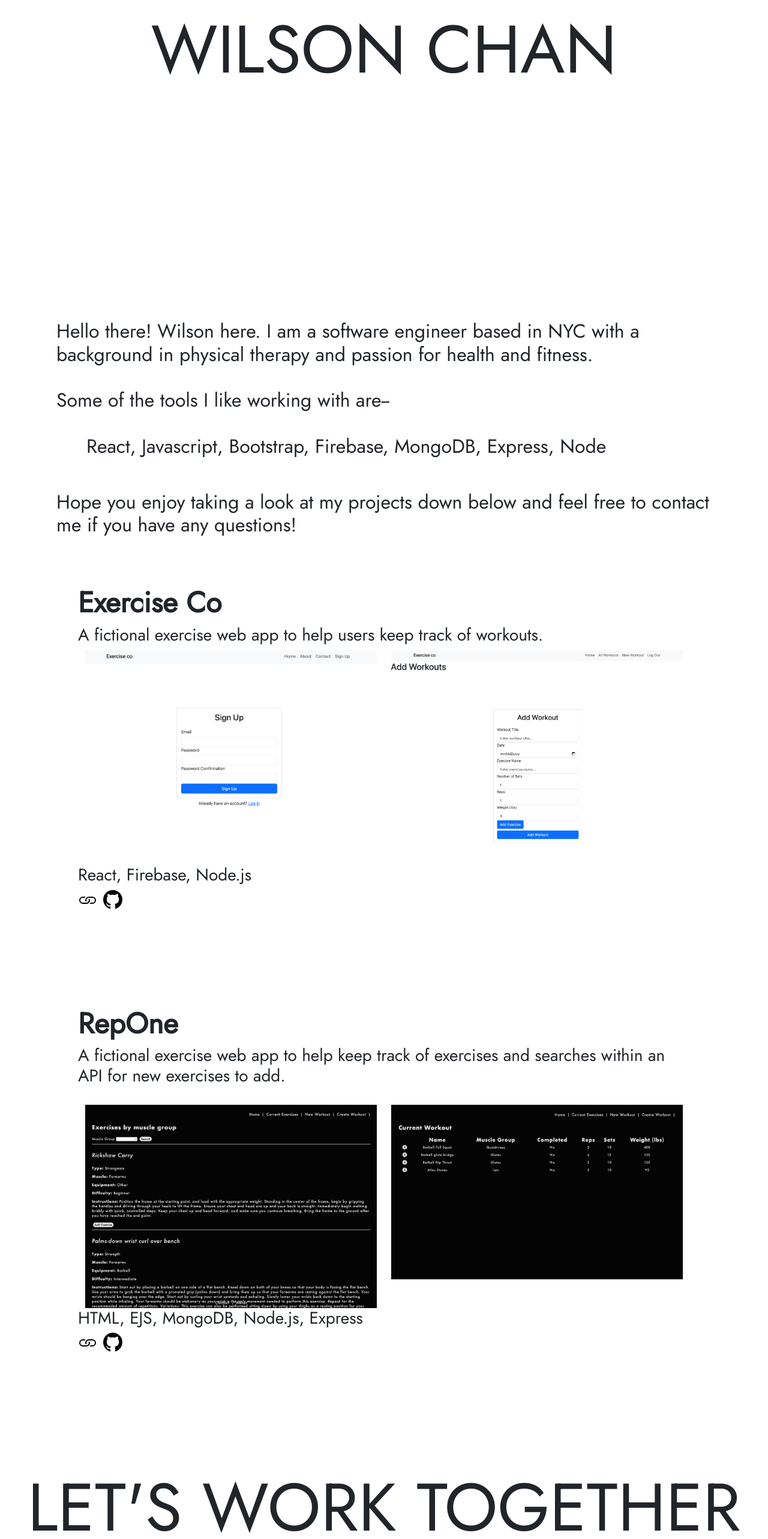
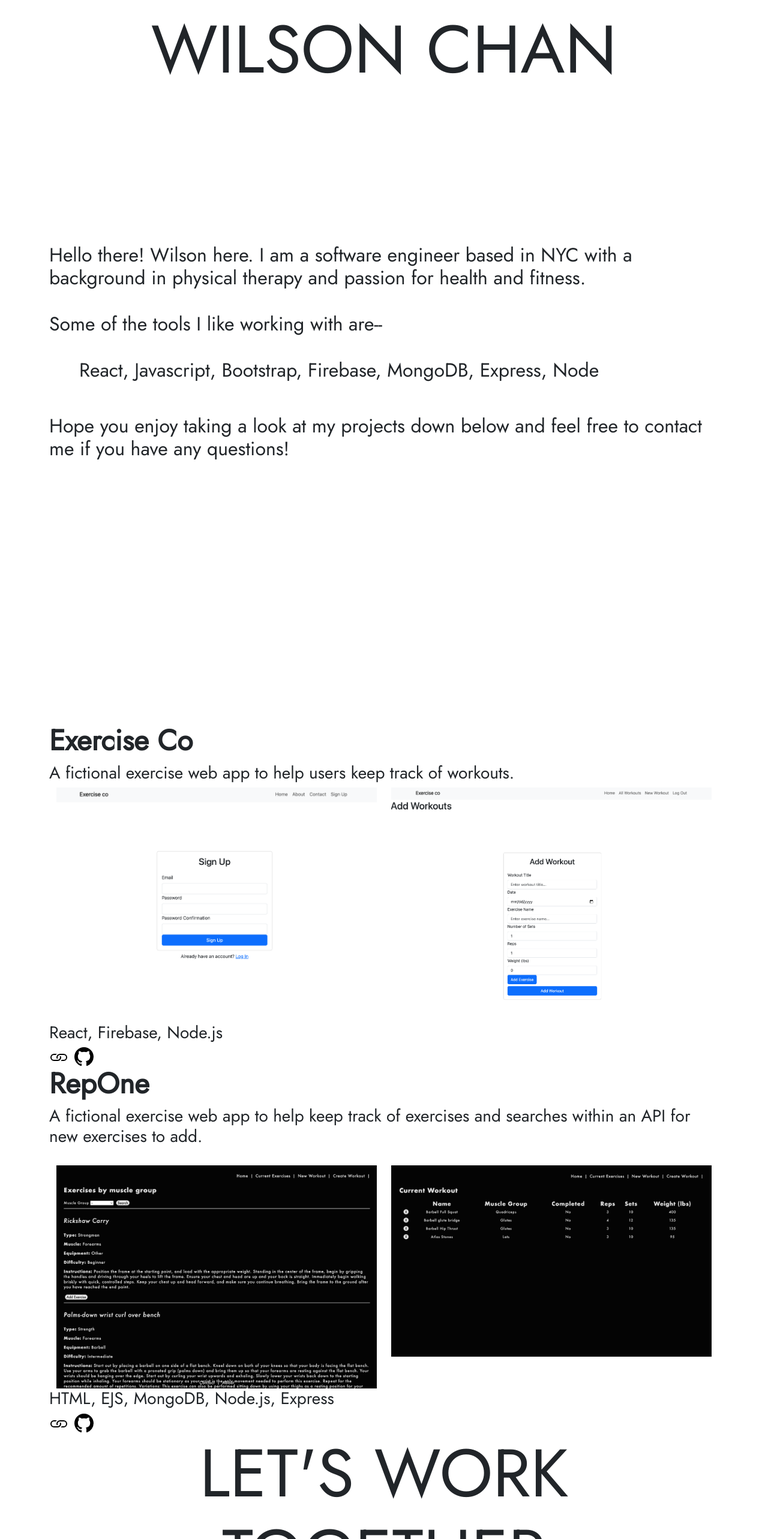
Before and after one commit to wilsonckm/portfolio_update, a React (Create React App) app: page / in a window 1280 px wide. Shown: the part 234-2800 px from the top of the page at 60% size. Built offline with nearby package versions, Linux system fonts and the light colour scheme.

Commit message:
Updated format/bootstrap changes

```diff
--- a/src/components/ProjectCard/ProjectCard.jsx
+++ b/src/components/ProjectCard/ProjectCard.jsx
@@ -5,40 +5,24 @@ import ExerciseCo2 from "../../ScreenShots/ExerciseCo2.png";
 import RepOne1 from "../../ScreenShots/RepOne1.png";
 import RepOne2 from "../../ScreenShots/RepOne2.png";
 
-export default function ProjectCard({}) {
+export default function ProjectCard() {
   return (
     <>
-      <section id="projects">
+      {/* Project 1 */}
       <div className="container">
-          <div
-            className="d-flex align-items-center justify-content-center"
-            style={{ height: "60vh" }}
-          >
-            <div className="container text-left px-5 text">
         <h2 className="project-title">
-                <a href="https://auth-development-f49e4.web.app/">
-                  Exercise Co
-                </a>
+          <a href="https://auth-development-f49e4.web.app/">Exercise Co</a>
         </h2>
         <h3>
-                A fictional exercise web app to help users keep track of
-                workouts.
+          A fictional exercise web app to help users keep track of workouts.
         </h3>
         <div className="container">
           <div className="row">
             <div className="col-md-6">
-                    <img
-                      src={ExerciseCo1}
-                      alt="Image 1"
-                      className="img-fluid"
-                    />
+              <img src={ExerciseCo1} alt="Image 1" className="img-fluid" />
             </div>
             <div className="col-md-6">
-                    <img
-                      src={ExerciseCo2}
-                      alt="Image 2"
-                      className="img-fluid"
-                    />
+              <img src={ExerciseCo2} alt="Image 2" className="img-fluid" />
             </div>
           </div>
         </div>
@@ -70,13 +54,9 @@ export default function ProjectCard({}) {
           </svg>
         </a>
       </div>
-          </div>
 
-          <div
-            className="d-flex align-items-center justify-content-center"
-            style={{ height: "120vh" }}
-          >
-            <div className="container text-left px-5 text">
+      {/* Project 2 */}
+      <div className="container">
         <h2 className="project-title">
           <a href="https://radiant-ravine-41773-d48fa3e55171.herokuapp.com/">
             RepOne
@@ -124,9 +104,6 @@ export default function ProjectCard({}) {
           </svg>
         </a>
       </div>
-          </div>
-        </div>
-      </section>
     </>
   );
 }
--- a/src/pages/About/About.jsx
+++ b/src/pages/About/About.jsx
@@ -7,11 +7,7 @@ export default function About() {
     <>
       <section id="about">
         <div className="container">
-          <div
-            className="container d-flex flex-column align-items-center justify-content-center"
-            style={{ height: "75vh" }}
-          >
-            <div className="d-flex align-items-center justify-content-center mt-4">
+          <div className="d-flex align-items-start" style={{ height: "100vh" }}>
             <h2>
               Hello there! Wilson here. I am a software engineer based in NYC
               with a background in physical therapy and passion for health and
@@ -30,7 +26,6 @@ export default function About() {
             </h2>
           </div>
         </div>
-        </div>
       </section>
     </>
   );
--- a/src/pages/Contact/Contact.jsx
+++ b/src/pages/Contact/Contact.jsx
@@ -5,12 +5,10 @@ export default function Contact() {
   return (
     <>
       <section id="contact">
-        <div className="mx-auto" style={{ height: "50vh" }}>
-          <div className="d-flex align-items-center justify-content-center">
-            <h1 id="contact-text">
-              <a href="mailto: wilsonckmchan@gmail.com">Let's work together</a>
-            </h1>
-          </div>
+        <div className="container text-center">
+          <h1 id="contact-text">
+            <a href="mailto: wilsonckmchan@gmail.com">Let's work together</a>
+          </h1>
           <div className="d-flex align-items-center justify-content-center">
             <a href="https://www.linkedin.com/in/wilsonckmchan/">
               <svg
--- a/src/pages/Hero/Hero.jsx
+++ b/src/pages/Hero/Hero.jsx
@@ -26,7 +26,7 @@ export default function Hero() {
         transition={{ duration: 0.5, delay: 0.25 }}
       >
         <div
-          className="d-flex align-items-center justify-content-center"
+          className="d-flex align-items-center justify-content-sm-center"
           style={{ height: "80vh" }}
         >
           <h1 id="hero-text" className="hero-main">
```
Lines whose indentation alone changed are shown as unchanged.
